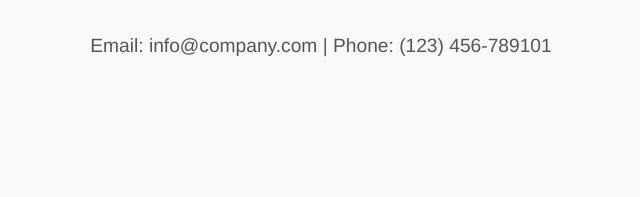
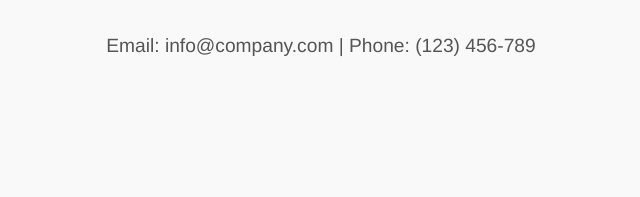
Before and after one commit to kayyazka/example_web, a plain HTML site: page index.html in a window 1280 px wide. Shown: the part 1814-2011 px from the top of the page, 319-959 px from the left. Drawn offline with Linux system fonts and the light colour scheme.

Commit message:
first commit

```diff
--- a/index.html
+++ b/index.html
@@ -69,7 +69,7 @@
     <section id="contact">
         <div class="container">
             <h2>Contact Us</h2>
-            <p>Email: info@company.com | Phone: (123) 456-789101</p>
+            <p>Email: info@company.com | Phone: (123) 456-789</p>
         </div>
     </section>
 
```
